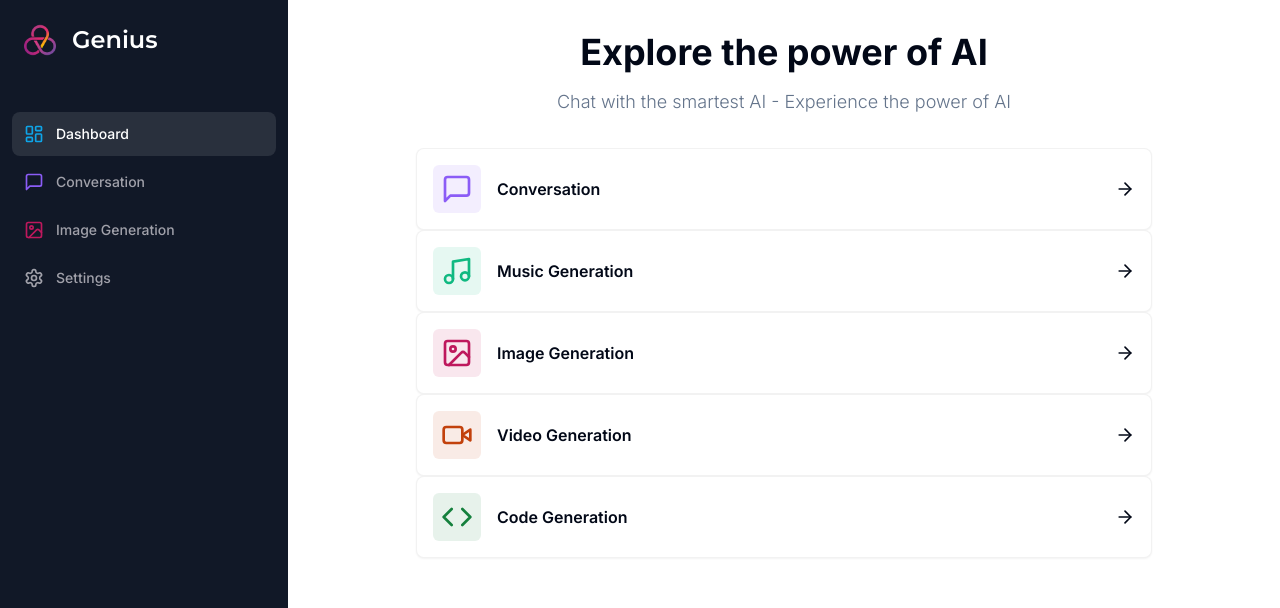
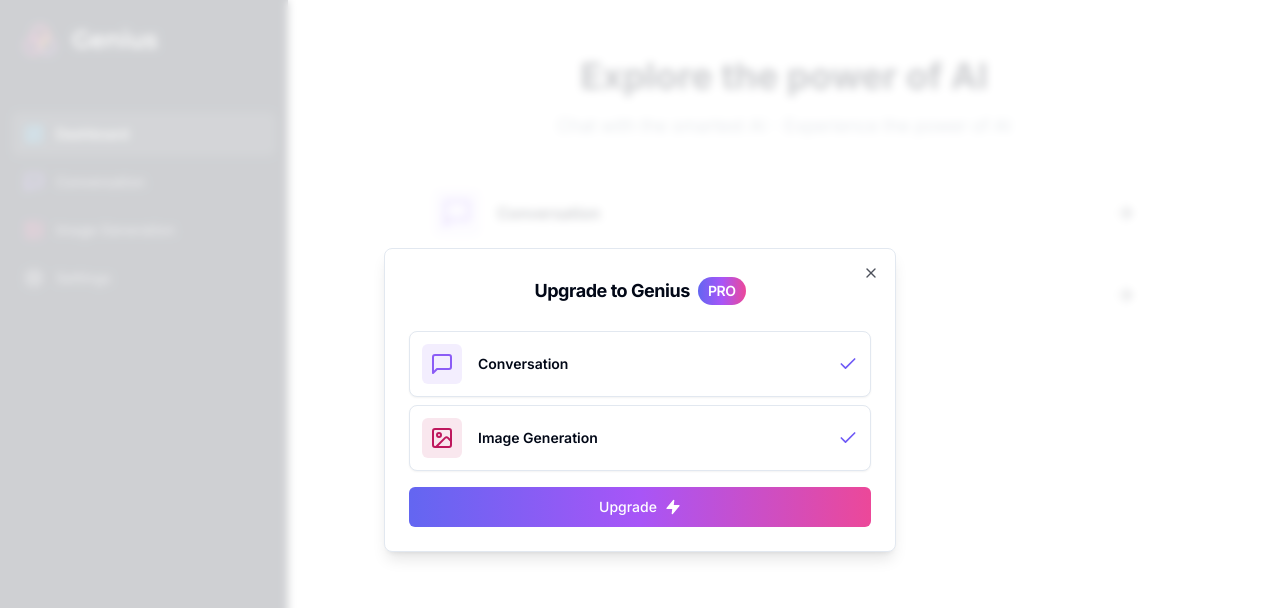
Before and after one commit to mu0363/ai-saas-generator, a Next.js app: page /dashboard in a window 1280 px wide. Both pictures are taken after a click on the button "Upgrade". Shown: the top 608 px of the page. Built offline with nearby package versions, Linux system fonts and the light colour scheme; no server answers.

Commit message:
add: implement pro modal

```diff
--- a/app/(dahsboard)/(routes)/dashboard/page.tsx
+++ b/app/(dahsboard)/(routes)/dashboard/page.tsx
@@ -20,33 +20,13 @@ const tools = [
     color: "text-violet-500",
     bgColor: "bg-violet-500/10",
   },
-  {
-    label: "Music Generation",
-    icon: Music,
-    href: "/music",
-    color: "text-emerald-500",
-    bgColor: "bg-emerald-500/10",
-  },
+
   {
     label: "Image Generation",
     icon: ImageIcon,
     color: "text-pink-700",
     bgColor: "bg-pink-700/10",
     href: "/image",
-  },
-  {
-    label: "Video Generation",
-    icon: VideoIcon,
-    color: "text-orange-700",
-    bgColor: "bg-orange-700/10",
-    href: "/video",
-  },
-  {
-    label: "Code Generation",
-    icon: Code,
-    color: "text-green-700",
-    bgColor: "bg-green-700/10",
-    href: "/code",
   },
 ];
 
--- a/app/(dahsboard)/layout.tsx
+++ b/app/(dahsboard)/layout.tsx
@@ -11,7 +11,7 @@ export default async function DashboardLayout({
 
   return (
     <div className="h-full relative">
-      <div className="hidden h-full md:flex md:w-72 md:flex-col md:fixed md:inset-y-0 z-[80] bg-gray-900">
+      <div className="hidden h-full md:flex md:w-72 md:flex-col md:fixed md:inset-y-0 bg-gray-900">
         <Sidebar apiLimitCount={apiLimitCount} />
       </div>
       <main className="md:pl-72">
--- a/app/layout.tsx
+++ b/app/layout.tsx
@@ -2,6 +2,7 @@ import "./globals.css";
 import type { Metadata } from "next";
 import { Inter } from "next/font/google";
 import { ClerkProvider } from "@clerk/nextjs";
+import { ModalProvider } from "@/components/modal-provider";
 
 const inter = Inter({ subsets: ["latin"] });
 
@@ -18,7 +19,10 @@ export default function RootLayout({
   return (
     <ClerkProvider>
       <html lang="en">
-        <body className={inter.className}>{children}</body>
+        <body className={inter.className}>
+          <ModalProvider />
+          {children}
+        </body>
       </html>
     </ClerkProvider>
   );
--- a/components/free-counter.tsx
+++ b/components/free-counter.tsx
@@ -6,12 +6,14 @@ import { MAX_FREE_COUNTS } from "@/constants";
 import { Progress } from "./ui/progress";
 import { Button } from "./ui/button";
 import { Zap } from "lucide-react";
+import { useProMOdal } from "@/hooks/use-pro-modal";
 
 type Props = {
   apiLimitCount: number;
 };
 
 export function FreeCounter({ apiLimitCount = 0 }: Props) {
+  const proModal = useProMOdal();
   // MEMO: Avoid hydration errors from the sidebar when reload page
   const [isMounted, setMounted] = useState(false);
 
@@ -36,7 +38,11 @@ export function FreeCounter({ apiLimitCount = 0 }: Props) {
               value={(apiLimitCount / MAX_FREE_COUNTS) * 100}
             />
           </div>
-          <Button className="w-full" variant="premium">
+          <Button
+            className="w-full"
+            variant="premium"
+            onClick={() => proModal.onOpen()}
+          >
             Upgrade
             <Zap className="w-4 h-4 ml-2 fill-white" />{" "}
           </Button>
--- /dev/null
+++ b/components/modal-provider.tsx
@@ -0,0 +1,22 @@
+"use client";
+
+import { useState, useEffect } from "react";
+import { ProModal } from "./pro-modal";
+
+export function ModalProvider() {
+  const [isMounted, setMounted] = useState(false);
+
+  useEffect(() => {
+    setMounted(true);
+  }, []);
+
+  if (!isMounted) {
+    return null;
+  }
+
+  return (
+    <>
+      <ProModal />
+    </>
+  );
+}
--- /dev/null
+++ b/components/pro-modal.tsx
@@ -0,0 +1,79 @@
+"use client";
+
+import {
+  Dialog,
+  DialogContent,
+  DialogDescription,
+  DialogFooter,
+  DialogHeader,
+  DialogTitle,
+  DialogTrigger,
+} from "@/components/ui/dialog";
+import { useProMOdal } from "@/hooks/use-pro-modal";
+import { Badge } from "./ui/badge";
+import { Check, ImageIcon, MessageSquare, Zap } from "lucide-react";
+import { Card } from "./ui/card";
+import { cn } from "@/lib/utils";
+import { Button } from "./ui/button";
+
+const tools = [
+  {
+    label: "Conversation",
+    icon: MessageSquare,
+    href: "/conversation",
+    color: "text-violet-500",
+    bgColor: "bg-violet-500/10",
+  },
+
+  {
+    label: "Image Generation",
+    icon: ImageIcon,
+    color: "text-pink-700",
+    bgColor: "bg-pink-700/10",
+    href: "/image",
+  },
+];
+
+export function ProModal() {
+  const proModal = useProMOdal();
+
+  return (
+    <Dialog open={proModal.isOpen} onOpenChange={proModal.onClose}>
+      <DialogTrigger>Open</DialogTrigger>
+      <DialogContent>
+        <DialogHeader>
+          <DialogTitle className="flex justify-center items-center flex-col gap-y-4 pb-2">
+            <div className="flex items-center gap-x-2 font-bold py-1">
+              Upgrade to Genius
+              <Badge className="uppercase text-sm py-1" variant="premium">
+                pro
+              </Badge>
+            </div>
+          </DialogTitle>
+          <DialogDescription className="text-center pt-2 space-y-2 text-zinc-900 font-medium">
+            {tools.map((tool) => (
+              <Card
+                key={tool.label}
+                className="p-3 border/black/5 flex items-center justify-between"
+              >
+                <div className="flex items-center gap-x-4">
+                  <div className={cn("p-2 w-fit rounded-md", tool.bgColor)}>
+                    <tool.icon className={cn("w-6 h-6", tool.color)} />
+                  </div>
+                  <div className="font-semibold text-sm">{tool.label}</div>
+                </div>
+                <Check className="text-primary w-5 h-5" />
+              </Card>
+            ))}
+          </DialogDescription>
+        </DialogHeader>
+        <DialogFooter>
+          <Button className="w-full" variant="premium">
+            Upgrade
+            <Zap className="w-4 h-4 ml-2 fill-white" />{" "}
+          </Button>
+        </DialogFooter>
+      </DialogContent>
+    </Dialog>
+  );
+}
--- /dev/null
+++ b/components/ui/badge.tsx
@@ -0,0 +1,38 @@
+import * as React from "react";
+import { cva, type VariantProps } from "class-variance-authority";
+
+import { cn } from "@/lib/utils";
+
+const badgeVariants = cva(
+  "inline-flex items-center rounded-full border px-2.5 py-0.5 text-xs font-semibold transition-colors focus:outline-none focus:ring-2 focus:ring-ring focus:ring-offset-2",
+  {
+    variants: {
+      variant: {
+        default:
+          "border-transparent bg-primary text-primary-foreground hover:bg-primary/80",
+        secondary:
+          "border-transparent bg-secondary text-secondary-foreground hover:bg-secondary/80",
+        destructive:
+          "border-transparent bg-destructive text-destructive-foreground hover:bg-destructive/80",
+        outline: "text-foreground",
+        premium:
+          "bg-gradient-to-r from-indigo-500 via-purple-500 to-pink-500 text-white border-0",
+      },
+    },
+    defaultVariants: {
+      variant: "default",
+    },
+  }
+);
+
+export interface BadgeProps
+  extends React.HTMLAttributes<HTMLDivElement>,
+    VariantProps<typeof badgeVariants> {}
+
+function Badge({ className, variant, ...props }: BadgeProps) {
+  return (
+    <div className={cn(badgeVariants({ variant }), className)} {...props} />
+  );
+}
+
+export { Badge, badgeVariants };
--- /dev/null
+++ b/components/ui/dialog.tsx
@@ -0,0 +1,123 @@
+"use client"
+
+import * as React from "react"
+import * as DialogPrimitive from "@radix-ui/react-dialog"
+import { X } from "lucide-react"
+
+import { cn } from "@/lib/utils"
+
+const Dialog = DialogPrimitive.Root
+
+const DialogTrigger = DialogPrimitive.Trigger
+
+const DialogPortal = ({
+  className,
+  ...props
+}: DialogPrimitive.DialogPortalProps) => (
+  <DialogPrimitive.Portal className={cn(className)} {...props} />
+)
+DialogPortal.displayName = DialogPrimitive.Portal.displayName
+
+const DialogOverlay = React.forwardRef<
+  React.ElementRef<typeof DialogPrimitive.Overlay>,
+  React.ComponentPropsWithoutRef<typeof DialogPrimitive.Overlay>
+>(({ className, ...props }, ref) => (
+  <DialogPrimitive.Overlay
+    ref={ref}
+    className={cn(
+      "fixed inset-0 z-50 bg-background/80 backdrop-blur-sm data-[state=open]:animate-in data-[state=closed]:animate-out data-[state=closed]:fade-out-0 data-[state=open]:fade-in-0",
+      className
+    )}
+    {...props}
+  />
+))
+DialogOverlay.displayName = DialogPrimitive.Overlay.displayName
+
+const DialogContent = React.forwardRef<
+  React.ElementRef<typeof DialogPrimitive.Content>,
+  React.ComponentPropsWithoutRef<typeof DialogPrimitive.Content>
+>(({ className, children, ...props }, ref) => (
+  <DialogPortal>
+    <DialogOverlay />
+    <DialogPrimitive.Content
+      ref={ref}
+      className={cn(
+        "fixed left-[50%] top-[50%] z-50 grid w-full max-w-lg translate-x-[-50%] translate-y-[-50%] gap-4 border bg-background p-6 shadow-lg duration-200 data-[state=open]:animate-in data-[state=closed]:animate-out data-[state=closed]:fade-out-0 data-[state=open]:fade-in-0 data-[state=closed]:zoom-out-95 data-[state=open]:zoom-in-95 data-[state=closed]:slide-out-to-left-1/2 data-[state=closed]:slide-out-to-top-[48%] data-[state=open]:slide-in-from-left-1/2 data-[state=open]:slide-in-from-top-[48%] sm:rounded-lg md:w-full",
+        className
+      )}
+      {...props}
+    >
+      {children}
+      <DialogPrimitive.Close className="absolute right-4 top-4 rounded-sm opacity-70 ring-offset-background transition-opacity hover:opacity-100 focus:outline-none focus:ring-2 focus:ring-ring focus:ring-offset-2 disabled:pointer-events-none data-[state=open]:bg-accent data-[state=open]:text-muted-foreground">
+        <X className="h-4 w-4" />
+        <span className="sr-only">Close</span>
+      </DialogPrimitive.Close>
+    </DialogPrimitive.Content>
+  </DialogPortal>
+))
+DialogContent.displayName = DialogPrimitive.Content.displayName
+
+const DialogHeader = ({
+  className,
+  ...props
+}: React.HTMLAttributes<HTMLDivElement>) => (
+  <div
+    className={cn(
+      "flex flex-col space-y-1.5 text-center sm:text-left",
+      className
+    )}
+    {...props}
+  />
+)
+DialogHeader.displayName = "DialogHeader"
+
+const DialogFooter = ({
+  className,
+  ...props
+}: React.HTMLAttributes<HTMLDivElement>) => (
+  <div
+    className={cn(
+      "flex flex-col-reverse sm:flex-row sm:justify-end sm:space-x-2",
+      className
+    )}
+    {...props}
+  />
+)
+DialogFooter.displayName = "DialogFooter"
+
+const DialogTitle = React.forwardRef<
+  React.ElementRef<typeof DialogPrimitive.Title>,
+  React.ComponentPropsWithoutRef<typeof DialogPrimitive.Title>
+>(({ className, ...props }, ref) => (
+  <DialogPrimitive.Title
+    ref={ref}
+    className={cn(
+      "text-lg font-semibold leading-none tracking-tight",
+      className
+    )}
+    {...props}
+  />
+))
+DialogTitle.displayName = DialogPrimitive.Title.displayName
+
+const DialogDescription = React.forwardRef<
+  React.ElementRef<typeof DialogPrimitive.Description>,
+  React.ComponentPropsWithoutRef<typeof DialogPrimitive.Description>
+>(({ className, ...props }, ref) => (
+  <DialogPrimitive.Description
+    ref={ref}
+    className={cn("text-sm text-muted-foreground", className)}
+    {...props}
+  />
+))
+DialogDescription.displayName = DialogPrimitive.Description.displayName
+
+export {
+  Dialog,
+  DialogTrigger,
+  DialogContent,
+  DialogHeader,
+  DialogFooter,
+  DialogTitle,
+  DialogDescription,
+}
--- /dev/null
+++ b/hooks/use-pro-modal.tsx
@@ -0,0 +1,13 @@
+import { create } from "zustand";
+
+type TUseProModal = {
+  isOpen: boolean;
+  onOpen: () => void;
+  onClose: () => void;
+};
+
+export const useProMOdal = create<TUseProModal>((set) => ({
+  isOpen: false,
+  onOpen: () => set({ isOpen: true }),
+  onClose: () => set({ isOpen: false }),
+}));
--- a/package.json
+++ b/package.json
@@ -38,7 +38,8 @@
     "tailwindcss": "3.3.3",
     "tailwindcss-animate": "^1.0.6",
     "typescript": "5.1.6",
-    "zod": "^3.21.4"
+    "zod": "^3.21.4",
+    "zustand": "^4.4.1"
   },
   "devDependencies": {
     "prisma": "^5.1.1"
```
Also changed, not shown: 1 other file (tests, documents, lock files or other folders).
